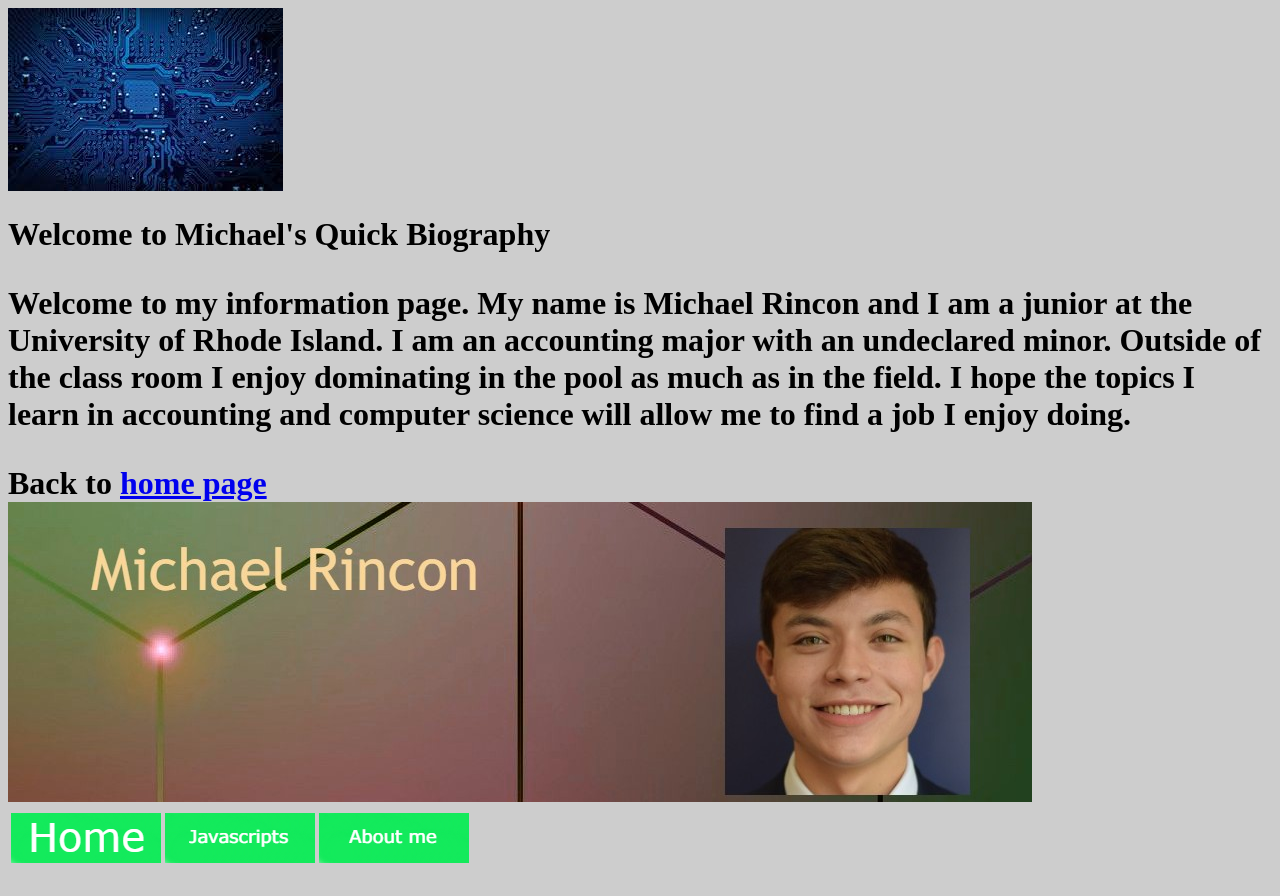
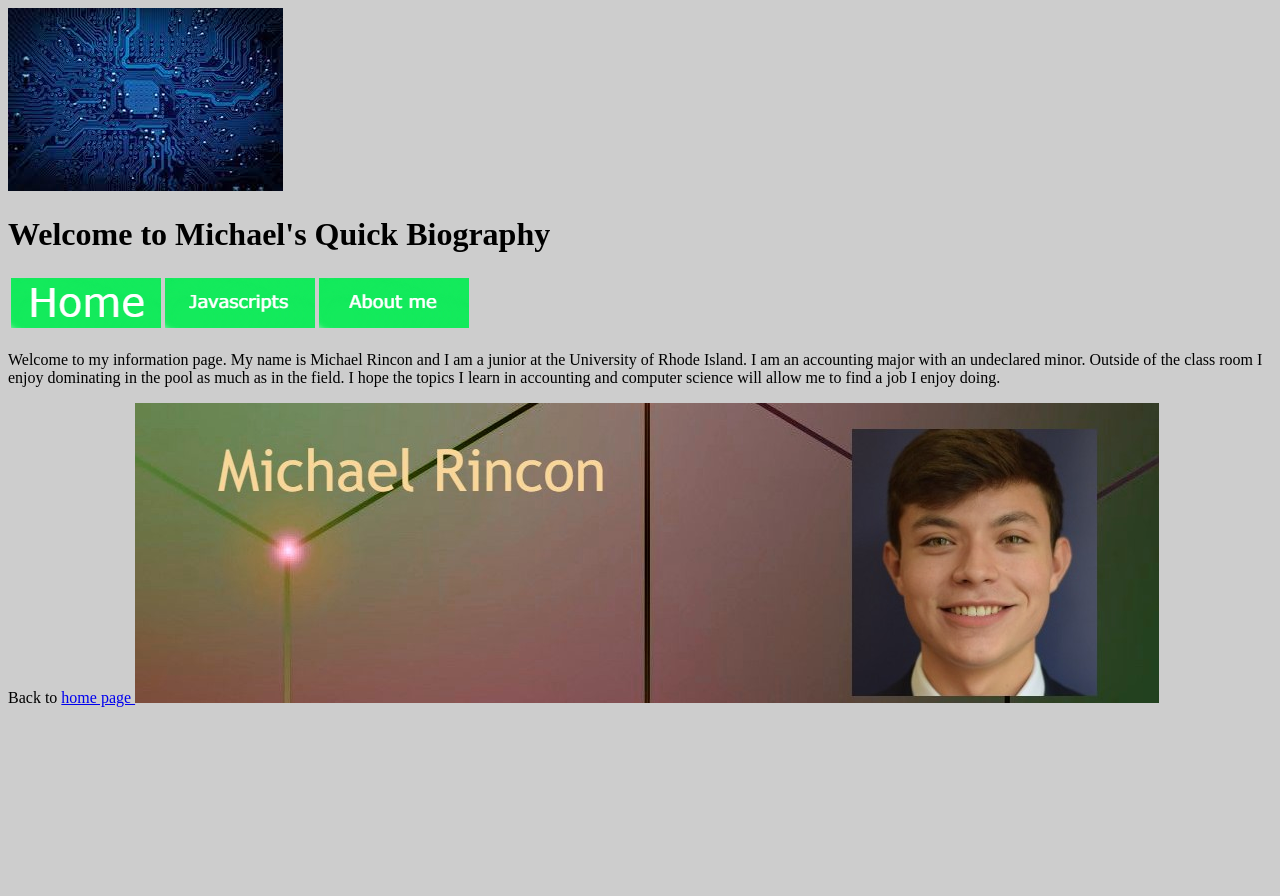
Before and after one commit to mrinconitp/mrinconitp.github.io, a plain HTML site: page aboutme.html in a window 1280 px wide. After the commit the page ends 800 px from the top, so only its background shows below. Drawn offline with Linux system fonts and the light colour scheme.

Commit message:
Update aboutme.html

```diff
--- a/aboutme.html
+++ b/aboutme.html
@@ -11,18 +11,21 @@
   </head>
   <body>
   <img src="Michael_Banner.jfif">
-  <h1>Welcome to Michael's Quick Biography </h>
-    <p> Welcome to my information page. My name is Michael Rincon and I am a junior at the University of Rhode Island. I am an accounting major with an undeclared minor. Outside of the class room I enjoy dominating in the pool as much as in the field. I hope the topics I learn in accounting and computer science will allow me to find a job I enjoy doing.</p>
-  Back to <a href="index.html"> home page </a>
-    <img src="MyBanner.jpg">
-  </body>
-   <table>
+  <h1>Welcome to Michael's Quick Biography </h1>
+     <table>
     <thead>
       <tr>
-        <th><a href= "https://mrinconitp.github.io/index.html"><img src="home (3).png"></a></th>
-        <th><a href= "https://mrinconitp.github.io/javascripts.html"><img src="javascripts (2).png"></a></th>
+        <th><a href= "https://mrinconitp.github.io/index.html"><img src="Home (3).png"></a></th>
+        <th><a href= "https://mrinconitp.github.io/javascripts.html"><img src="Javascripts (2).png"></a></th>
         <th><a href= "https://mrinconitp.github.io/aboutme.html"><img src="about me (2).png"></a></th>
       </tr>
     </thead>
   </table>
+    <p> Welcome to my information page. My name is Michael Rincon and I am a junior at the University of Rhode Island.
+      I am an accounting major with an undeclared minor. Outside of the class room I enjoy dominating in the pool as much as in the field.
+      I hope the topics I learn in accounting and computer science will allow me to find a job I enjoy doing.</p>
+  Back to <a href="index.html"> home page </a>
+    <img src="MyBanner.jpg">
+  </body>
+
 </html>
```
